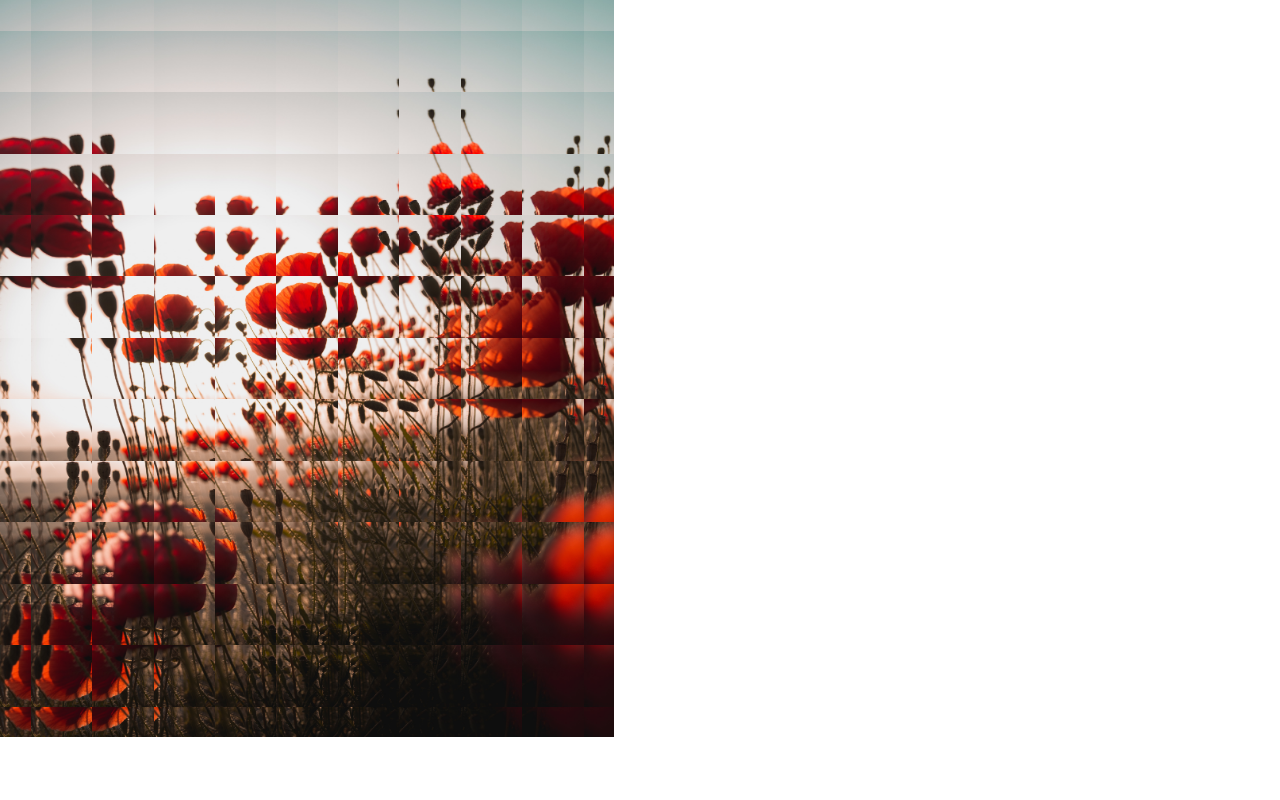
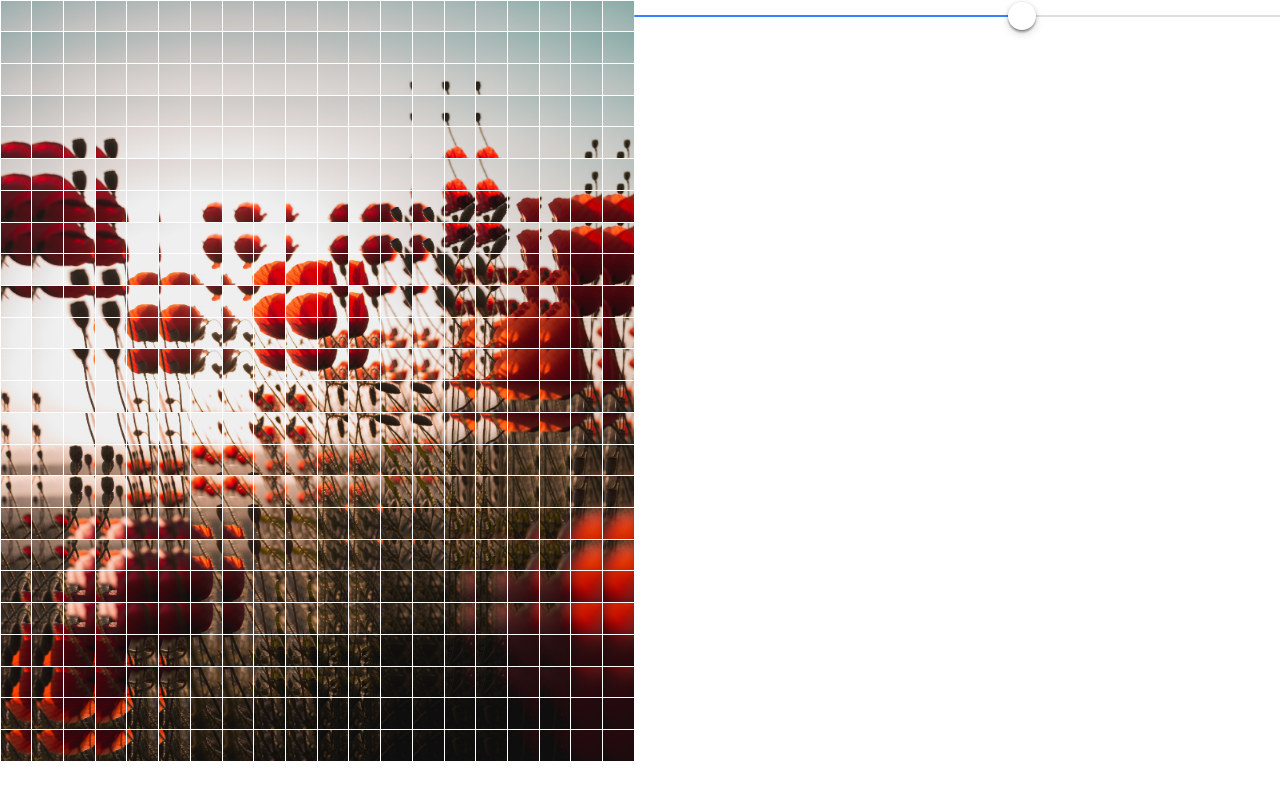
Before and after one commit to katmorris8/simulation-image-art, a React (Create React App) app: page / in a window 1280 px wide. Built offline with nearby package versions, Linux system fonts and the light colour scheme.

Commit message:
add slider component

```diff
--- a/package.json
+++ b/package.json
@@ -3,6 +3,9 @@
   "version": "0.1.0",
   "private": true,
   "dependencies": {
+    "@emotion/react": "^11.10.4",
+    "@emotion/styled": "^11.10.4",
+    "@mui/material": "^5.10.9",
     "@testing-library/jest-dom": "^5.16.1",
     "@testing-library/react": "^12.1.2",
     "@testing-library/user-event": "^13.5.0",
--- a/src/App.css
+++ b/src/App.css
@@ -1,5 +1,8 @@
 .App {
   display: flex;
+}
+
+.image-preview {
+  display: flex;
   flex-direction: column;
-  /* gap: 4px;  */
 }
--- a/src/App.js
+++ b/src/App.js
@@ -1,6 +1,7 @@
 import { useEffect, useState } from "react";
 import "./App.css";
 import imagePath from "./images/test-pic.jpg";
+import MuiSlider from "./MuiSlider";
 import Row from "./Row";
 
 function App() {
@@ -49,6 +50,7 @@ function App() {
 
   return (
     <div className="App">
+      <div className="image-preview">
         {imageData &&
           imageData.rowsArray.map((item, index) => {
             return doubleRowArray.map((item, i) => {
@@ -65,6 +67,8 @@ function App() {
             });
           })}
       </div>
+      <MuiSlider />
+    </div>
   );
 }
 
--- /dev/null
+++ b/src/MuiSlider/index.js
@@ -0,0 +1,81 @@
+import Slider, { SliderThumb, SliderValueLabelProps } from '@mui/material/Slider';
+import { styled } from '@mui/material/styles';
+
+const iOSBoxShadow =
+  '0 3px 1px rgba(0,0,0,0.1),0 4px 8px rgba(0,0,0,0.13),0 0 0 1px rgba(0,0,0,0.02)';
+
+// const marks = [
+//   {
+//     value: 0,
+//   },
+//   {
+//     value: 20,
+//   },
+//   {
+//     value: 37,
+//   },
+//   {
+//     value: 100,
+//   },
+// ];
+
+const IOSSlider = styled(Slider)(({ theme }) => ({
+  color: theme.palette.mode === 'dark' ? '#3880ff' : '#3880ff',
+  height: 2,
+  padding: '15px',
+  '& .MuiSlider-thumb': {
+    height: 28,
+    width: 28,
+    backgroundColor: '#fff',
+    boxShadow: iOSBoxShadow,
+    '&:focus, &:hover, &.Mui-active': {
+      boxShadow:
+        '0 3px 1px rgba(0,0,0,0.1),0 4px 8px rgba(0,0,0,0.3),0 0 0 1px rgba(0,0,0,0.02)',
+      // Reset on touch devices, it doesn't add specificity
+      '@media (hover: none)': {
+        boxShadow: iOSBoxShadow,
+      },
+    },
+  },
+  '& .MuiSlider-valueLabel': {
+    fontSize: 12,
+    fontWeight: 'normal',
+    top: -6,
+    backgroundColor: 'unset',
+    color: theme.palette.text.primary,
+    '&:before': {
+      display: 'none',
+    },
+    '& *': {
+      background: 'transparent',
+      color: theme.palette.mode === 'dark' ? '#fff' : '#000',
+    },
+  },
+  '& .MuiSlider-track': {
+    border: 'none',
+  },
+  '& .MuiSlider-rail': {
+    opacity: 0.5,
+    backgroundColor: '#bfbfbf',
+  },
+  '& .MuiSlider-mark': {
+    backgroundColor: '#bfbfbf',
+    height: 8,
+    width: 1,
+    '&.MuiSlider-markActive': {
+      opacity: 1,
+      backgroundColor: 'currentColor',
+    },
+  },
+}));
+
+export default function CustomizedSlider() {
+  return (
+    <IOSSlider
+      aria-label="ios slider"
+      defaultValue={60}
+      // marks={marks}
+      valueLabelDisplay="on"
+    />
+  );
+}
--- a/src/Tile/index.js
+++ b/src/Tile/index.js
@@ -7,6 +7,7 @@ const Tile = ({ src, scale, width, height, tileIndex, rowIndex }) => {
     backgroundPosition: `-${(width / scale) * tileIndex}px -${
       (width / scale) * rowIndex
     }px`,
+    margin: '.5px',
   };
   return <div style={styles} />;
 };
```
Also changed, not shown: 1 other file (tests, documents, lock files or other folders). Lines whose indentation alone changed are shown as unchanged.
